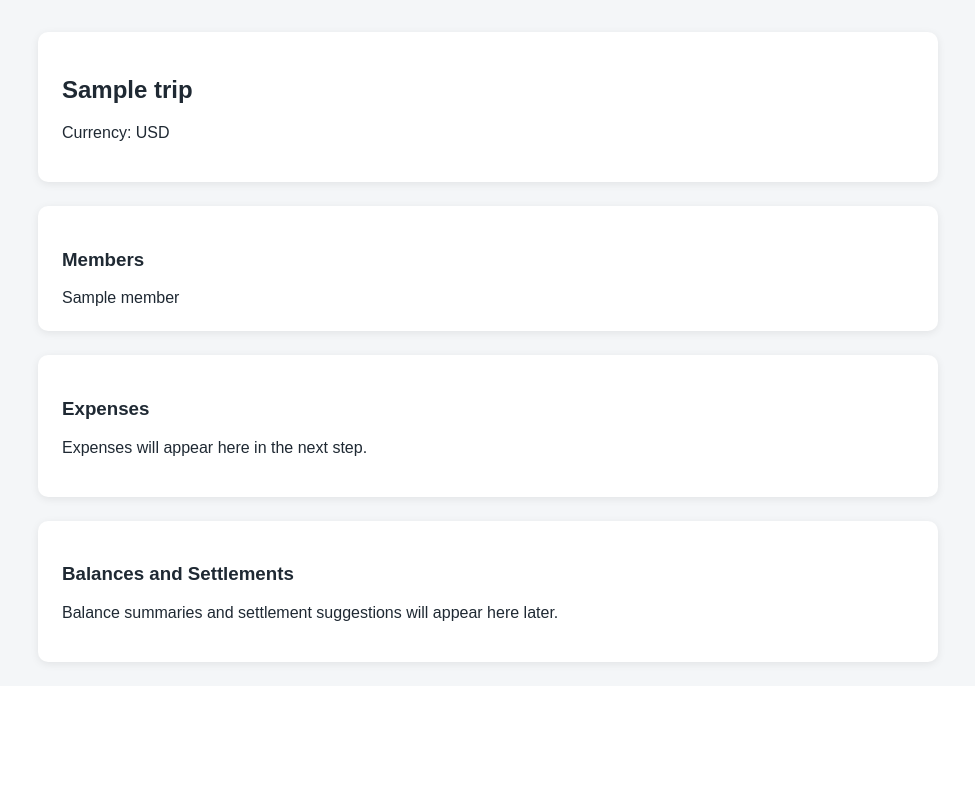
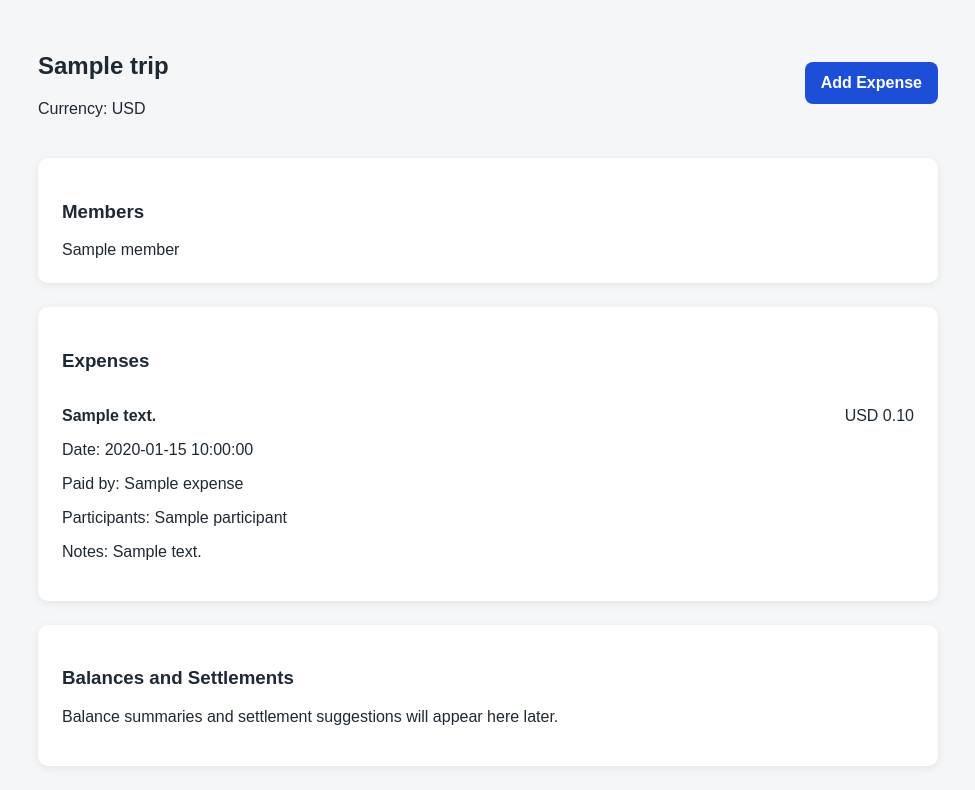
Before and after one commit to lqminhhh/bill-buddy, a Flask app: template templates/trip_detail.html in a window 1280 px wide. Shown: the part 119-909 px from the top of the page, without its empty margins (152-1127 px from the left). Before the commit the page ends 789 px from the top, so only its background shows below. Run offline with Flask 3, Linux system fonts and the light colour scheme; the template is opened without the code that fills it: most values are stand-ins (such as "Sample title", 1, 10 or a date in 2020).

Commit message:
Add expense creation and expense list

```diff
--- a/app.py
+++ b/app.py
@@ -1,7 +1,9 @@
+from datetime import date
+
 from flask import Flask, abort, redirect, render_template, request, url_for
 
 from utils.db import fetch_all, fetch_one, get_db_connection
-from utils.helpers import safe_strip
+from utils.helpers import format_cents, parse_money_to_cents, safe_strip
 
 
 DEFAULT_CURRENCY = "USD"
@@ -10,6 +12,10 @@ MEMBER_FIELD_COUNT = 5
 
 def create_app():
     app = Flask(__name__)
+
+    @app.context_processor
+    def inject_template_helpers():
+        return {"format_cents": format_cents}
 
     @app.route("/")
     def index():
@@ -107,35 +113,205 @@ def create_app():
 
     @app.route("/trip/<int:trip_id>")
     def trip_detail(trip_id):
-        trip = fetch_one(
-            """
-            SELECT id, name, currency, created_at
-            FROM trips
-            WHERE id = ?
-            """,
-            (trip_id,),
+        trip = _get_trip_or_404(trip_id)
+        members = _get_trip_members(trip_id)
+        expenses = _get_trip_expenses(trip_id)
+
+        return render_template(
+            "trip_detail.html",
+            trip=trip,
+            members=members,
+            expenses=expenses,
         )
 
-        if trip is None:
-            abort(404)
+    @app.route("/trip/<int:trip_id>/expense/new", methods=["GET", "POST"])
+    def add_expense(trip_id):
+        trip = _get_trip_or_404(trip_id)
+        members = _get_trip_members(trip_id)
+        member_ids = {member["id"] for member in members}
+        errors = []
+        form_data = {
+            "description": "",
+            "amount": "",
+            "expense_date": date.today().isoformat(),
+            "paid_by_member_id": "",
+            "participant_ids": [],
+            "notes": "",
+        }
 
-        members = fetch_all(
-            """
-            SELECT id, name, is_self
-            FROM members
-            WHERE trip_id = ?
-            ORDER BY id ASC
-            """,
-            (trip_id,),
+        if request.method == "POST":
+            form_data = {
+                "description": safe_strip(request.form.get("description")),
+                "amount": safe_strip(request.form.get("amount")),
+                "expense_date": safe_strip(request.form.get("expense_date")),
+                "paid_by_member_id": safe_strip(request.form.get("paid_by_member_id")),
+                "participant_ids": request.form.getlist("participant_ids"),
+                "notes": safe_strip(request.form.get("notes")),
+            }
+
+            if not form_data["description"]:
+                errors.append("Description is required.")
+
+            try:
+                amount_cents = parse_money_to_cents(form_data["amount"])
+            except ValueError as exc:
+                errors.append(str(exc))
+                amount_cents = None
+
+            if not form_data["expense_date"]:
+                errors.append("Date is required.")
+
+            try:
+                paid_by_member_id = int(form_data["paid_by_member_id"])
+            except ValueError:
+                errors.append("Choose who paid for this expense.")
+                paid_by_member_id = None
+
+            if paid_by_member_id is not None and paid_by_member_id not in member_ids:
+                errors.append("Choose a valid trip member as the payer.")
+
+            participant_ids = []
+            if not form_data["participant_ids"]:
+                errors.append("Select at least one participant.")
+            else:
+                try:
+                    participant_ids = [int(member_id) for member_id in form_data["participant_ids"]]
+                except ValueError:
+                    errors.append("Participants must be valid trip members.")
+
+            if participant_ids:
+                invalid_participants = [
+                    member_id for member_id in participant_ids if member_id not in member_ids
+                ]
+                if invalid_participants:
+                    errors.append("Participants must be valid trip members.")
+
+            if not errors:
+                with get_db_connection() as connection:
+                    expense_cursor = connection.execute(
+                        """
+                        INSERT INTO expenses (
+                            trip_id,
+                            description,
+                            amount_cents,
+                            expense_date,
+                            paid_by_member_id,
+                            notes
+                        )
+                        VALUES (?, ?, ?, ?, ?, ?)
+                        """,
+                        (
+                            trip_id,
+                            form_data["description"],
+                            amount_cents,
+                            form_data["expense_date"],
+                            paid_by_member_id,
+                            form_data["notes"] or None,
+                        ),
+                    )
+                    expense_id = expense_cursor.lastrowid
+
+                    for participant_id in participant_ids:
+                        connection.execute(
+                            """
+                            INSERT INTO expense_participants (expense_id, member_id)
+                            VALUES (?, ?)
+                            """,
+                            (expense_id, participant_id),
+                        )
+
+                return redirect(url_for("trip_detail", trip_id=trip_id))
+
+        return render_template(
+            "add_expense.html",
+            trip=trip,
+            members=members,
+            errors=errors,
+            form_data=form_data,
         )
 
-        return render_template("trip_detail.html", trip=trip, members=members)
+    return app
 
-    return app
+
+def _get_trip_or_404(trip_id):
+    trip = fetch_one(
+        """
+        SELECT id, name, currency, created_at
+        FROM trips
+        WHERE id = ?
+        """,
+        (trip_id,),
+    )
+
+    if trip is None:
+        abort(404)
+
+    return trip
+
+
+def _get_trip_members(trip_id):
+    return fetch_all(
+        """
+        SELECT id, name, is_self
+        FROM members
+        WHERE trip_id = ?
+        ORDER BY id ASC
+        """,
+        (trip_id,),
+    )
+
+
+def _get_trip_expenses(trip_id):
+    expense_rows = fetch_all(
+        """
+        SELECT
+            expenses.id,
+            expenses.description,
+            expenses.amount_cents,
+            expenses.expense_date,
+            expenses.notes,
+            expenses.paid_by_member_id,
+            payer.name AS payer_name
+        FROM expenses
+        JOIN members AS payer ON payer.id = expenses.paid_by_member_id
+        WHERE expenses.trip_id = ?
+        ORDER BY expenses.expense_date DESC, expenses.id DESC
+        """,
+        (trip_id,),
+    )
+
+    participant_rows = fetch_all(
+        """
+        SELECT
+            expense_participants.expense_id,
+            members.id AS member_id,
+            members.name
+        FROM expense_participants
+        JOIN members ON members.id = expense_participants.member_id
+        JOIN expenses ON expenses.id = expense_participants.expense_id
+        WHERE expenses.trip_id = ?
+        ORDER BY expense_participants.expense_id ASC, members.name ASC
+        """,
+        (trip_id,),
+    )
+
+    participants_by_expense = {}
+    for row in participant_rows:
+        participants_by_expense.setdefault(row["expense_id"], []).append(
+            {"id": row["member_id"], "name": row["name"]}
+        )
+
+    expenses = []
+    for row in expense_rows:
+        expense = dict(row)
+        expense["participants"] = participants_by_expense.get(row["id"], [])
+        expenses.append(expense)
+
+    return expenses
 
 
 app = create_app()
 
 
 if __name__ == "__main__":
-    app.run(debug=True)
+    app.run(debug=True, port=5001)
--- a/static/css/style.css
+++ b/static/css/style.css
@@ -20,13 +20,21 @@ label {
     margin-bottom: 0.4rem;
 }
 
-input[type="text"] {
+input[type="text"],
+input[type="date"],
+select,
+textarea {
     width: 100%;
     box-sizing: border-box;
     padding: 0.75rem;
     border: 1px solid #cbd5e1;
     border-radius: 8px;
     font-size: 1rem;
+    font-family: Arial, sans-serif;
+}
+
+textarea {
+    resize: vertical;
 }
 
 .container {
@@ -114,7 +122,8 @@ input[type="text"] {
 }
 
 .trip-list,
-.member-list {
+.member-list,
+.expense-list {
     list-style: none;
     padding: 0;
     margin: 0;
@@ -133,6 +142,23 @@ input[type="text"] {
     border-bottom: none;
 }
 
+.expense-item {
+    padding: 1rem 0;
+    border-bottom: 1px solid #e5e7eb;
+}
+
+.expense-item:last-child {
+    border-bottom: none;
+    padding-bottom: 0;
+}
+
+.expense-header {
+    display: flex;
+    justify-content: space-between;
+    align-items: center;
+    gap: 1rem;
+}
+
 .empty-state {
     text-align: center;
 }
@@ -149,13 +175,13 @@ input[type="text"] {
     margin-bottom: 0.75rem;
 }
 
-.radio-label {
+.radio-label,
+.checkbox-label {
     display: flex;
     align-items: center;
     gap: 0.5rem;
     font-weight: normal;
-    margin-bottom: 0;
-    white-space: nowrap;
+    margin-bottom: 0.75rem;
 }
 
 .help-text {
--- a/templates/trip_detail.html
+++ b/templates/trip_detail.html
@@ -3,9 +3,12 @@
 {% block title %}{{ trip["name"] }} | Bill Buddy{% endblock %}
 
 {% block content %}
-<section class="card">
-    <h2>{{ trip["name"] }}</h2>
-    <p>Currency: {{ trip["currency"] }}</p>
+<section class="page-header">
+    <div>
+        <h2>{{ trip["name"] }}</h2>
+        <p>Currency: {{ trip["currency"] }}</p>
+    </div>
+    <a class="button" href="{{ url_for('add_expense', trip_id=trip['id']) }}">Add Expense</a>
 </section>
 
 <section class="card">
@@ -28,7 +31,31 @@
 
 <section class="card">
     <h3>Expenses</h3>
-    <p>Expenses will appear here in the next step.</p>
+    {% if expenses %}
+        <ul class="expense-list">
+            {% for expense in expenses %}
+                <li class="expense-item">
+                    <div class="expense-header">
+                        <strong>{{ expense["description"] }}</strong>
+                        <span>{{ format_cents(expense["amount_cents"], trip["currency"]) }}</span>
+                    </div>
+                    <p>Date: {{ expense["expense_date"] }}</p>
+                    <p>Paid by: {{ expense["payer_name"] }}</p>
+                    <p>
+                        Participants:
+                        {% for participant in expense["participants"] %}
+                            {{ participant["name"] }}{% if not loop.last %}, {% endif %}
+                        {% endfor %}
+                    </p>
+                    {% if expense["notes"] %}
+                        <p>Notes: {{ expense["notes"] }}</p>
+                    {% endif %}
+                </li>
+            {% endfor %}
+        </ul>
+    {% else %}
+        <p>No expenses added yet.</p>
+    {% endif %}
 </section>
 
 <section class="card">
--- a/utils/helpers.py
+++ b/utils/helpers.py
@@ -1,6 +1,39 @@
-def format_currency(amount):
-    """Return a number as a dollar amount."""
-    return f"${amount:,.2f}"
+from decimal import Decimal, InvalidOperation, ROUND_HALF_UP
+
+
+def parse_money_to_cents(value):
+    """
+    Convert a user-entered money string like '12.50' into integer cents.
+    """
+    cleaned_value = safe_strip(value).replace(",", "").replace("$", "")
+
+    if not cleaned_value:
+        raise ValueError("Amount is required.")
+
+    try:
+        amount = Decimal(cleaned_value)
+    except InvalidOperation as exc:
+        raise ValueError("Enter a valid amount.") from exc
+
+    if amount < 0:
+        raise ValueError("Amount cannot be negative.")
+
+    cents = (amount * 100).quantize(Decimal("1"), rounding=ROUND_HALF_UP)
+    return int(cents)
+
+
+def format_cents(amount_cents, currency="USD"):
+    """
+    Format integer cents as a readable currency string.
+    """
+    if amount_cents is None:
+        amount_cents = 0
+
+    sign = "-" if amount_cents < 0 else ""
+    absolute_cents = abs(amount_cents)
+    dollars = absolute_cents // 100
+    cents = absolute_cents % 100
+    return f"{sign}{currency} {dollars:,}.{cents:02d}"
 
 
 def safe_strip(value):
```
Also changed, not shown: templates/add_expense.html (added, +103 -0 lines).
